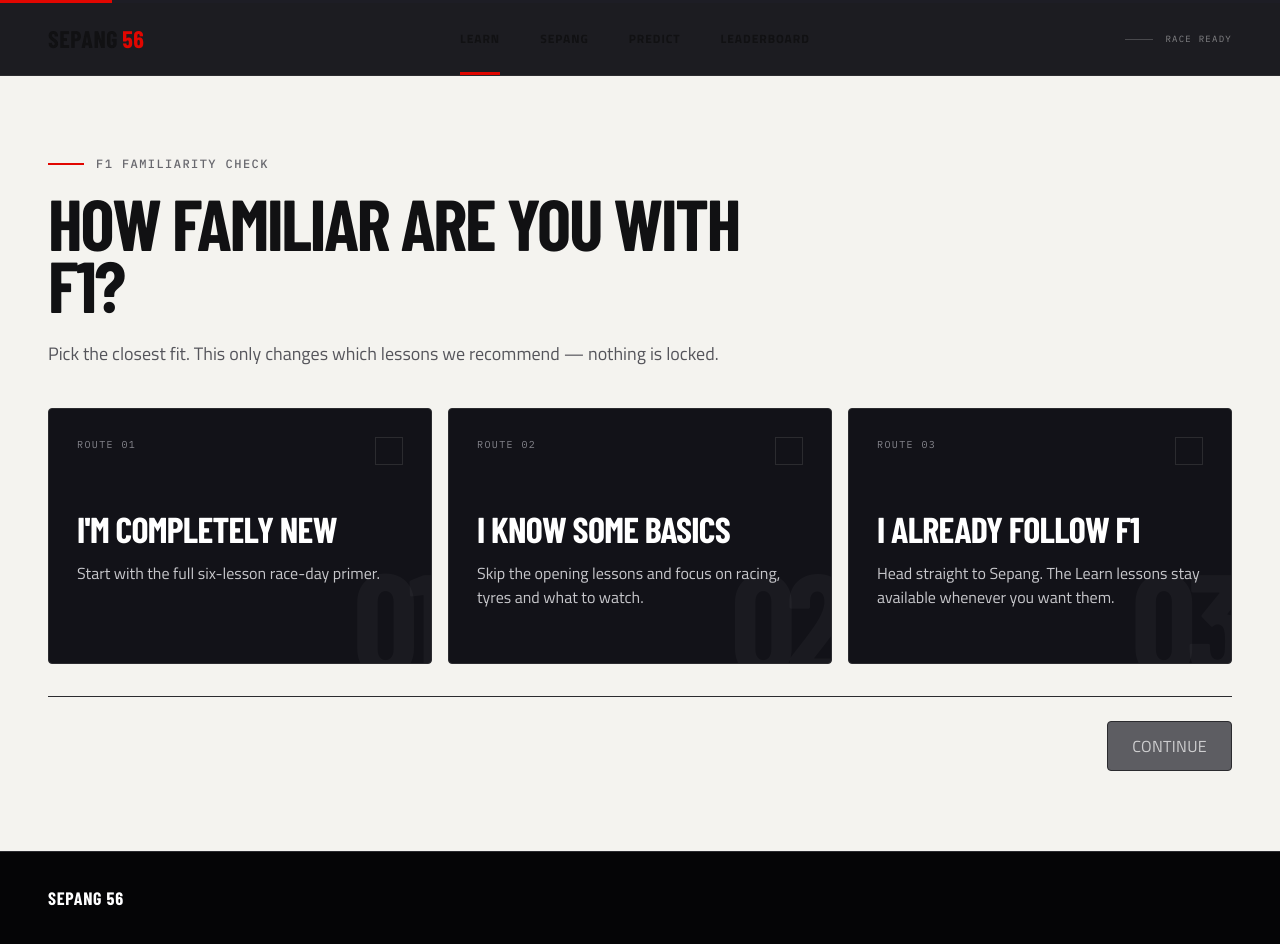
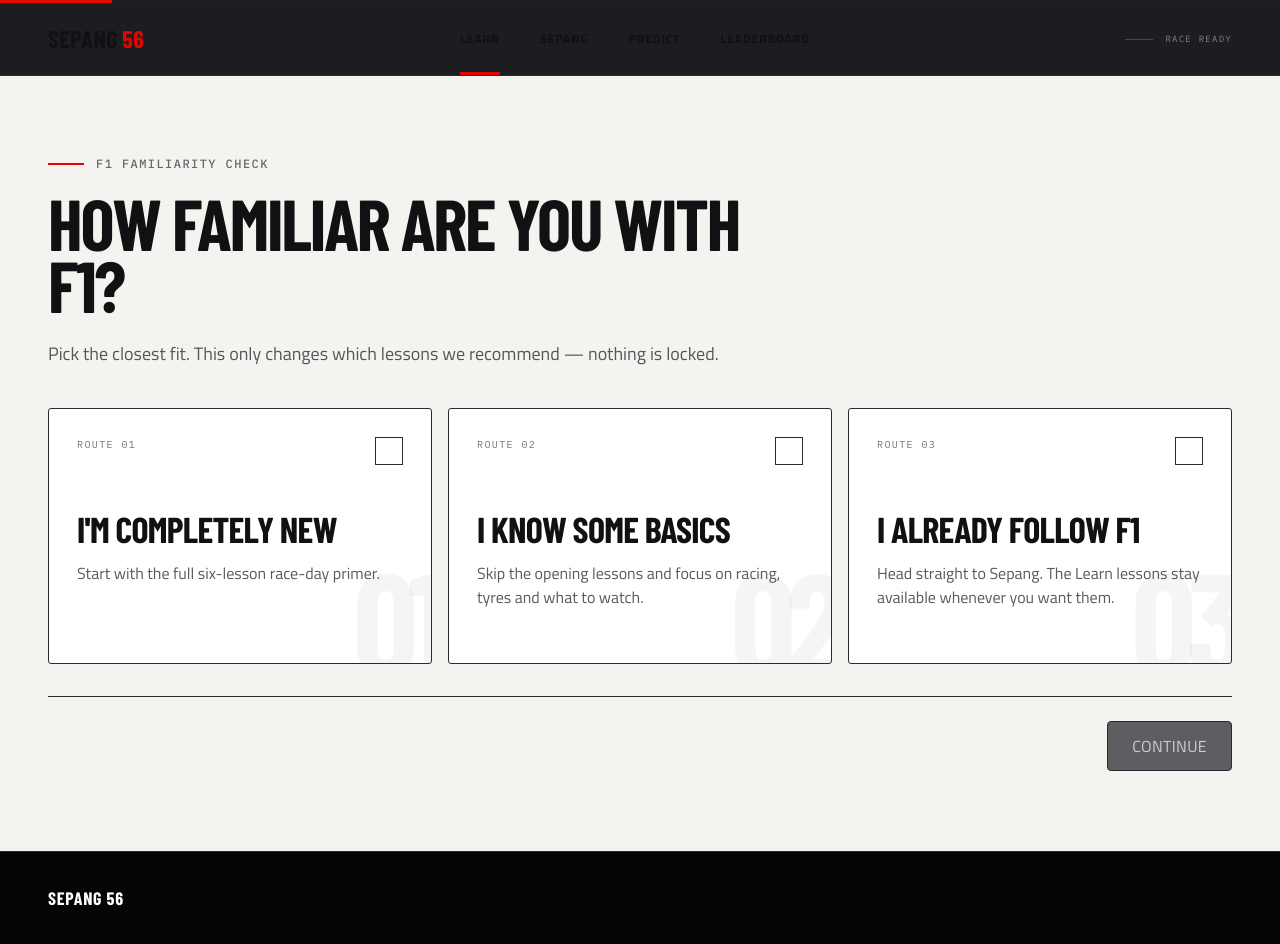
Before and after one commit to itsLucas02/f1-sepang, a Next.js app: page /learn in a window 1280 px wide. Built offline with nearby package versions, Linux system fonts and the light colour scheme; a web font is replaced by a local one.

Commit message:
style: redesign familiarity cards for light Learn canvas

```diff
--- a/components/learn/familiarity-card.tsx
+++ b/components/learn/familiarity-card.tsx
@@ -27,10 +27,10 @@ export function FamiliarityCard({
   return (
     <label
       className={cn(
-        "group relative block min-h-64 cursor-pointer overflow-hidden rounded-[4px] border bg-[#121218] p-6 transition-[transform,border-color,background-color] duration-200 sm:p-7",
+        "group relative block min-h-64 cursor-pointer overflow-hidden rounded-[3px] border p-6 transition-[transform,border-color,background-color,box-shadow] duration-200 sm:p-7",
         selected
-          ? "race-select-pop border-race-red bg-[#1b1519]"
-          : "border-border hover:-translate-y-0.5 hover:border-[#676771] hover:bg-[#17171e]",
+          ? "race-select-pop border-race-red bg-[#111113] shadow-[0_12px_30px_rgba(0,0,0,0.1)]"
+          : "border-black/12 bg-white hover:-translate-y-0.5 hover:border-black/35 hover:shadow-[0_10px_26px_rgba(0,0,0,0.07)]",
       )}
     >
       <input
@@ -46,7 +46,7 @@ export function FamiliarityCard({
         aria-hidden="true"
         className={cn(
           "absolute -bottom-7 -right-2 font-display text-[9rem] font-extrabold leading-none tracking-[-0.07em]",
-          selected ? "text-race-red/12" : "text-white/[0.035]",
+          selected ? "text-race-red/16" : "text-black/[0.04]",
         )}
       >
         {LEVEL_MARK[level]}
@@ -54,7 +54,12 @@ export function FamiliarityCard({
 
       <span className="relative z-10 flex h-full flex-col">
         <span className="flex items-start justify-between gap-5">
-          <span className="font-mono text-[10px] uppercase tracking-[0.14em] text-text-muted">
+          <span
+            className={cn(
+              "font-mono text-[10px] uppercase tracking-[0.14em]",
+              selected ? "text-white/45" : "text-[#74747a]",
+            )}
+          >
             Route {LEVEL_MARK[level]}
           </span>
           <span
@@ -63,17 +68,27 @@ export function FamiliarityCard({
               "flex size-7 shrink-0 items-center justify-center border",
               selected
                 ? "border-race-red bg-race-red text-white"
-                : "border-white/15 text-transparent",
+                : "border-black/15 text-transparent",
             )}
           >
             <Check className="size-4" />
           </span>
         </span>
 
-        <span className="mt-12 block max-w-[85%] font-display text-3xl font-extrabold uppercase leading-[0.9] tracking-[-0.02em] text-white sm:text-4xl">
+        <span
+          className={cn(
+            "mt-12 block max-w-[85%] font-display text-3xl font-extrabold uppercase leading-[0.9] tracking-[-0.02em] sm:text-4xl",
+            selected ? "text-white" : "text-[#111113]",
+          )}
+        >
           {title}
         </span>
-        <span className="mt-4 block max-w-sm text-base leading-6 text-text-secondary">
+        <span
+          className={cn(
+            "mt-4 block max-w-sm text-base leading-6",
+            selected ? "text-white/62" : "text-[#59595f]",
+          )}
+        >
           {description}
         </span>
       </span>
@@ -81,11 +96,11 @@ export function FamiliarityCard({
       <span
         aria-hidden="true"
         className={cn(
-          "absolute inset-x-0 bottom-0 h-1 bg-race-red transition-transform duration-300",
+          "absolute inset-x-0 bottom-0 h-[3px] bg-race-red transition-transform duration-300",
           selected ? "scale-x-100" : "scale-x-0 group-hover:scale-x-100",
         )}
       />
-      <span className="pointer-events-none absolute inset-0 rounded-[4px] peer-focus-visible:ring-2 peer-focus-visible:ring-white peer-focus-visible:ring-offset-2 peer-focus-visible:ring-offset-canvas" />
+      <span className="pointer-events-none absolute inset-0 rounded-[3px] peer-focus-visible:ring-2 peer-focus-visible:ring-black peer-focus-visible:ring-offset-2 peer-focus-visible:ring-offset-[#f4f3ef]" />
     </label>
   );
 }
```
